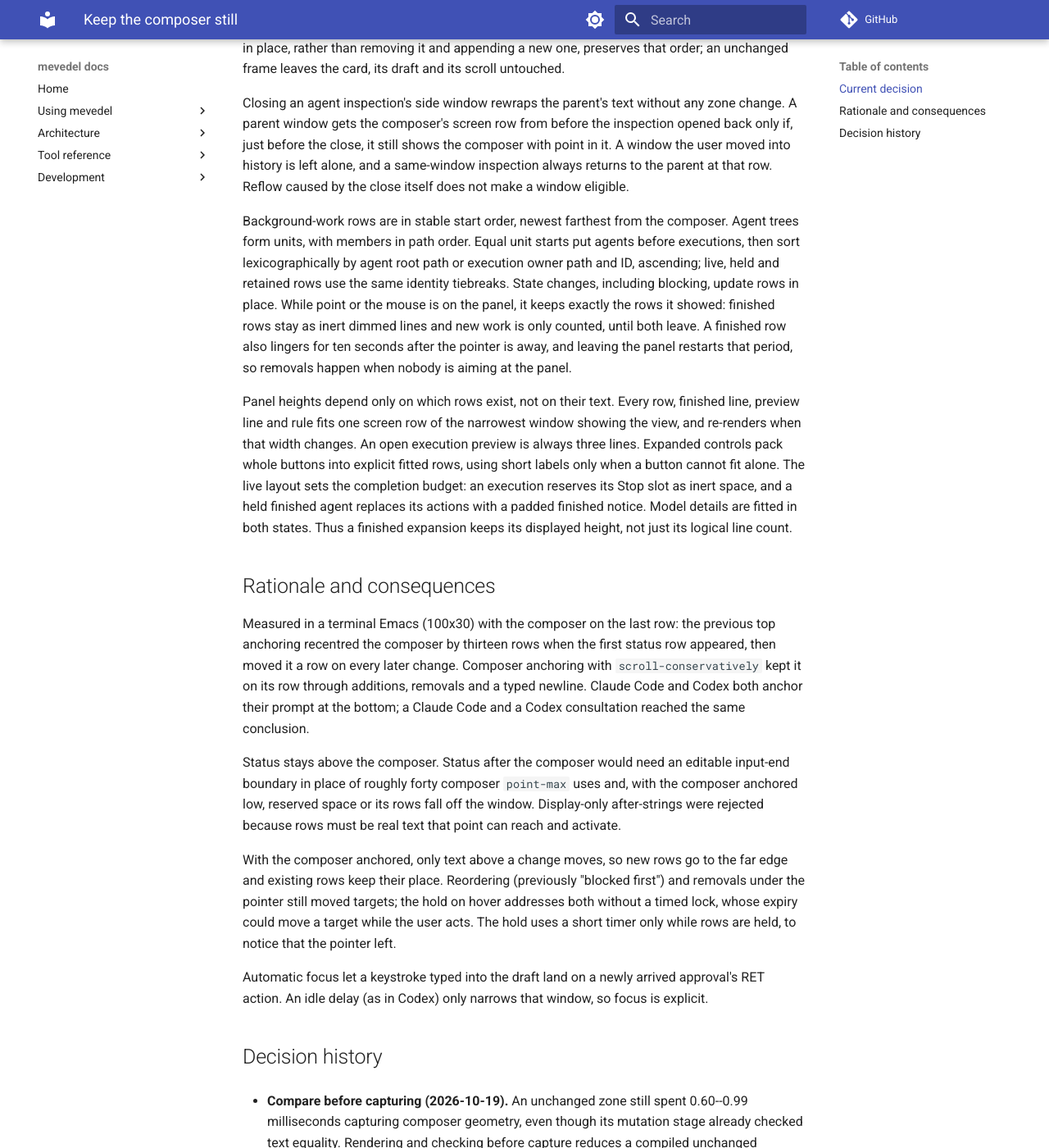
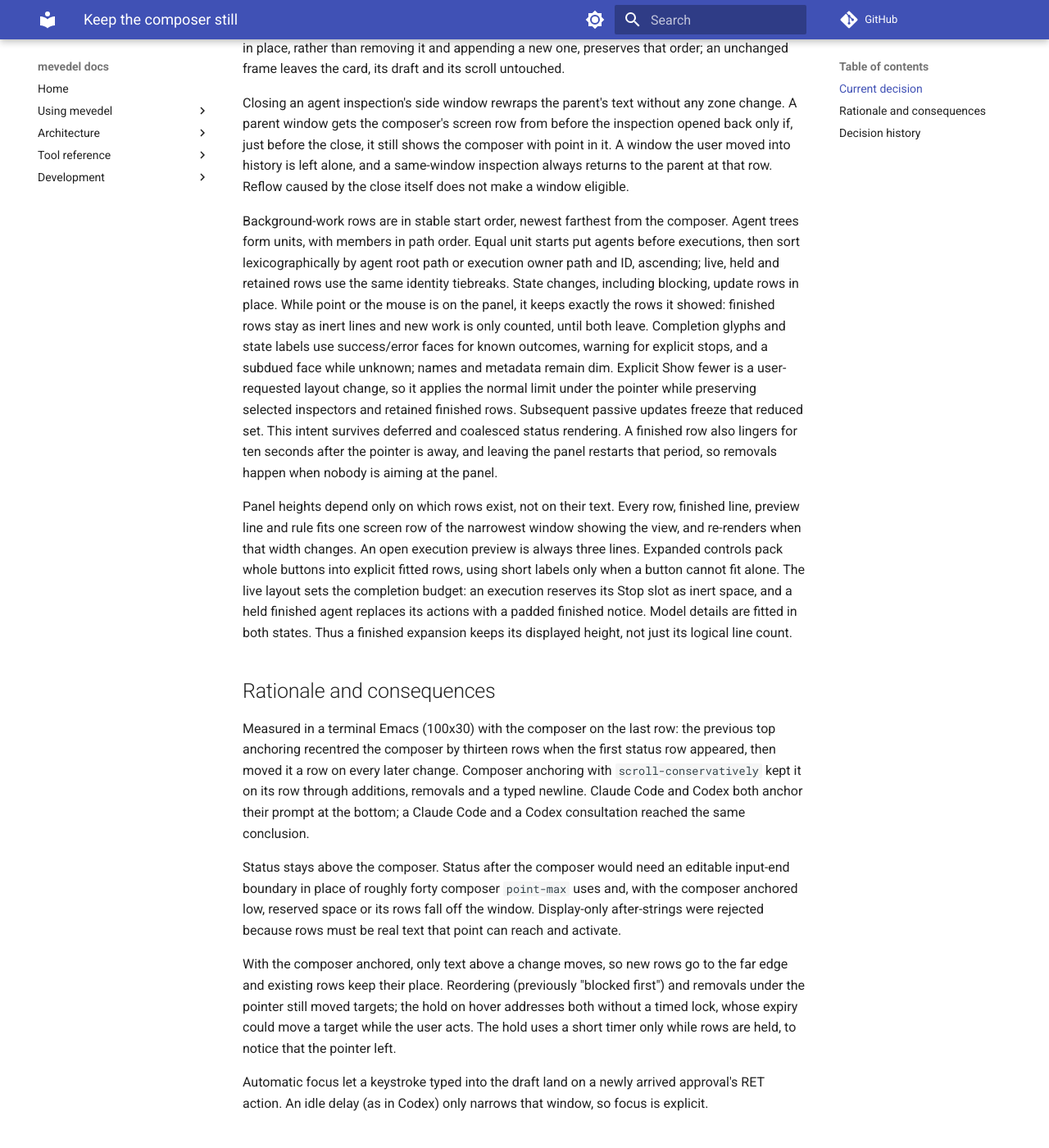
Before and after one commit to FrauH0lle/mevedel, an MkDocs documentation site: the page built from docs/adr/0126-keep-the-composer-still.md, in a window 1280 px wide and 1400 px high, scrolled down 2935 px. Shown: the whole window at 82% size. Built offline with MkDocs 1.6.1 and Material for MkDocs 9.7.7, drawn with Linux system fonts in a browser that asks for light colours; comment, search, counter and statistics services are not loaded; some of the changed text lies outside the part shown.

Commit message:
fix(view): Color completed work and honor explicit Show fewer
Keep passive pointer protection while allowing explicit overflow reduction to survive deferred status rendering. Retain terminal outcomes for held rows and distinguish success, failure, stops, and unknown completion facts.

* mevedel-view-execution.el (mevedel-view-execution--reflow-pending, mevedel-view-execution-fragment, mevedel-view-execution--callback, mevedel-view-execution-reset): Carry and consume explicit row reflow intent.

(mevedel-view-execution--update-held, mevedel-view-execution--hold-terminal-facts, mevedel-view-execution--held-line, mevedel-view-execution--state-face): Snapshot terminal outcomes and color completion states without changing row geometry or actions.

* test/test-mevedel-view-execution.el: Cover stationary-pointer reduction, projection deferral, event ordering, rendered colors, and composer preservation.

* docs/view.md, docs/adr/0126-keep-the-composer-still.md: Document outcome colors and the explicit overflow exception.

Validation: 251 focused ERT tests pass; all 259 modules compile without warnings. Compiled graphical panel checks pass in an isolated Emacs.

```diff
--- a/docs/adr/0126-keep-the-composer-still.md
+++ b/docs/adr/0126-keep-the-composer-still.md
@@ -136,8 +136,13 @@
 execution owner path and ID, ascending; live, held and retained rows use the
 same identity tiebreaks. State changes, including blocking, update rows in place.
 While point or the mouse is on the panel, it keeps exactly the rows it showed:
-finished rows stay as inert dimmed lines and new work is only counted, until
-both leave.
+finished rows stay as inert lines and new work is only counted, until both
+leave. Completion glyphs and state labels use success/error faces for known
+outcomes, warning for explicit stops, and a subdued face while unknown; names
+and metadata remain dim. Explicit Show fewer is a user-requested layout change,
+so it applies the normal limit under the pointer while preserving selected
+inspectors and retained finished rows. Subsequent passive updates freeze that
+reduced set. This intent survives deferred and coalesced status rendering.
 A finished row also lingers for ten seconds after the pointer is away, and
 leaving the panel restarts that period, so removals happen when nobody is
 aiming at the panel.
@@ -179,6 +184,15 @@
 focus is explicit.
 
 ## Decision history
+
+- **Explicit overflow reduction and outcome colors (2026-10-19).** Applying
+  passive row freezing after Show fewer left every expanded row visible while
+  point remained on the control, even though its label changed to Show all.
+  Explicit reduction now bypasses only that row-selection freeze, not the
+  pointer tracking that protects completed rows and their grace periods.
+  Previously dimmed completion labels also hid known success and failure;
+  bounded terminal facts and a snapshot of each finished agent's outcome now
+  color the label without making held rows interactive or changing their size.
 
 - **Compare before capturing (2026-10-19).** An unchanged zone still spent
   0.60--0.99 milliseconds capturing composer geometry, even though its mutation
```
Also changed, not shown: docs/view.md (+14 -4 lines), 2 other files.
